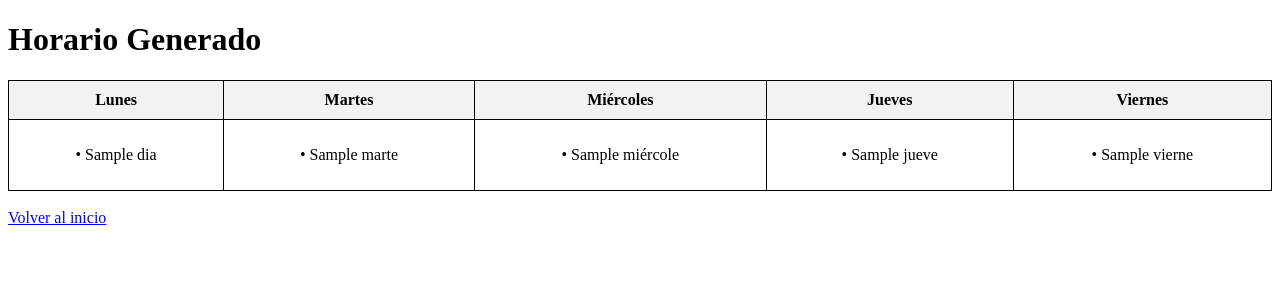
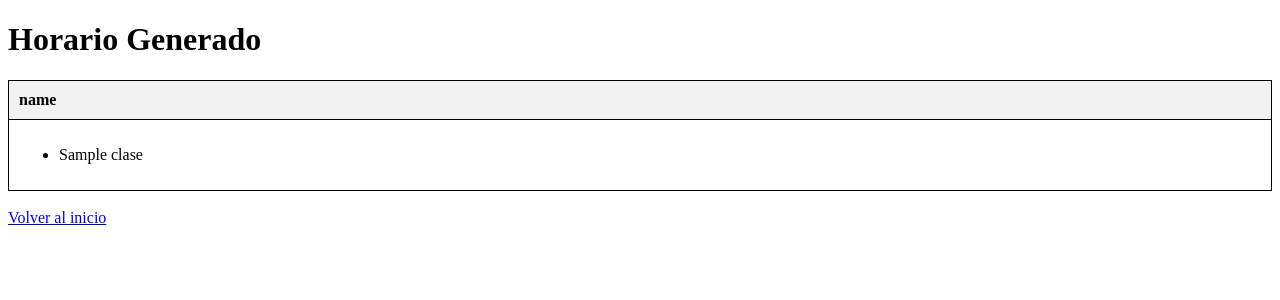
Before and after one commit to Ronni92/Desarrollo_Proyecto, a Flask app: template Calendario_Inteligente/frontend/templates/horario.html in a window 1280 px wide. Shown: the top 300 px of the page. Run offline with Flask 3, Linux system fonts and the light colour scheme; the template is opened without the code that fills it: most values are stand-ins (such as "Sample title", 1, 10 or a date in 2020).

Commit message:
Implementacion de IA deepsek

```diff
--- a/Calendario_Inteligente/backend/routes.py
+++ b/Calendario_Inteligente/backend/routes.py
@@ -2,23 +2,135 @@ from flask import Blueprint, render_template, request, redirect, url_for, sessio
 import pytesseract
 from PIL import Image
 import os
-import re
+import cv2
+import numpy as np
 from database import get_db_connection
+from dotenv import load_dotenv
+import openai
 
 # ==============================
-# 🔹 DEFINICIÓN DE BLUEPRINTS
+# 🔹 CARGAR CONFIGURACIONES Y API KEY
+# ==============================
+# Cargar la API Key desde .env
+# Cargar la API Key desde .env
+load_dotenv()
+DEEPSEEK_API_KEY = os.getenv("DEEPSEEK_API_KEY")
+
+# Configurar el cliente con la API de DeepSeek
+# Cargar la API Key desde .env
+load_dotenv()
+DEEPSEEK_API_KEY = os.getenv("DEEPSEEK_API_KEY")
+
+# Configurar OpenAI para usar DeepSeek
+openai.api_key = DEEPSEEK_API_KEY
+openai.base_url = "https://api.deepseek.com/v1"  # Asegurar que se usa la API de DeepSeek
+
+# Prueba de conexión con DeepSeek
+response = openai.ChatCompletion.create(
+    model="deepseek-chat",
+    messages=[{"role": "user", "content": "¿Cómo extraer texto de una imagen?"}]
+)
+
+# Mostrar la respuesta
+print(response["choices"][0]["message"]["content"])
+# ==============================
+# 🔹 BLUEPRINTS PARA RUTAS
 # ==============================
 eventos_bp = Blueprint("eventos", __name__)
 auth_bp = Blueprint("auth", __name__)
 
 # ==============================
-# 🔹 REGISTRO DE USUARIOS
+# 🔹 FUNCIONES DE PROCESAMIENTO
+# ==============================
+ALLOWED_EXTENSIONS = {"png", "jpg", "jpeg"}
+
+def allowed_file(filename):
+    """ Verifica si el archivo tiene una extensión permitida """
+    return "." in filename and filename.rsplit(".", 1)[1].lower() in ALLOWED_EXTENSIONS
+
+def preprocess_image(image_path):
+    """ Convierte la imagen a escala de grises y aplica binarización para mejorar OCR """
+    image = cv2.imread(image_path, cv2.IMREAD_GRAYSCALE)  # Escala de grises
+    _, thresh = cv2.threshold(image, 150, 255, cv2.THRESH_BINARY)  # Binarización
+    return thresh
+
+def limpiar_texto(texto):
+    """ Elimina líneas vacías y caracteres extraños del texto OCR """
+    lineas = texto.split("\n")
+    lineas_filtradas = [linea.strip() for linea in lineas if len(linea.strip()) > 5]
+    return "\n".join(lineas_filtradas)
+
+def procesar_texto_a_tabla(text):
+    """ Convierte el texto extraído en una tabla estructurada """
+    dias = ["Lunes", "Martes", "Miércoles", "Jueves", "Viernes"]
+    horario = {dia: [] for dia in dias}
+
+    lineas = text.split("\n")
+    dia_actual = None
+
+    for linea in lineas:
+        linea = linea.strip()
+        if not linea:
+            continue  # Omitir líneas vacías
+
+        for dia in dias:
+            if dia in linea:
+                dia_actual = dia  # Detectar el día en la línea y cambiar el contexto
+                break
+
+        if dia_actual:
+            horario[dia_actual].append(linea)
+
+    return horario
+
+# ==============================
+# 🔹 PROCESAMIENTO DE IMÁGENES Y OCR CON DEEPSEEK
+# ==============================
+@eventos_bp.route("/upload", methods=["GET", "POST"])
+def upload():
+    """ Subida de imágenes y procesamiento OCR usando DeepSeek """
+    if request.method == "POST":
+        if "file" not in request.files:
+            return "No se ha subido ninguna imagen", 400
+
+        file = request.files["file"]
+
+        if file.filename == "" or not allowed_file(file.filename):
+            return "Formato de imagen no permitido. Usa PNG o JPG", 400
+
+        upload_folder = "uploads"
+        os.makedirs(upload_folder, exist_ok=True)
+        filepath = os.path.join(upload_folder, file.filename)
+        file.save(filepath)
+
+        # Preprocesar la imagen antes de OCR
+        processed_image = preprocess_image(filepath)
+        text = pytesseract.image_to_string(Image.open(filepath), config='--psm 6')  # OCR tradicional
+        text = limpiar_texto(text)  # Limpieza del texto extraído
+
+        # Llamada a DeepSeek para mejorar la estructuración del texto
+        response = openai.ChatCompletion.create(
+            model="deepseek-chat",
+            messages=[
+                {"role": "system", "content": "Eres un asistente que organiza horarios de clases extraídos de imágenes."},
+                {"role": "user", "content": f"Organiza este horario en una estructura clara: {text}"}
+            ]
+        )
+        texto_mejorado = response["choices"][0]["message"]["content"]
+
+        # Convertir a tabla estructurada
+        horario = procesar_texto_a_tabla(texto_mejorado)
+
+        return render_template("horario.html", horario=horario)
+
+    return render_template("upload.html")
+
+# ==============================
+# 🔹 AUTENTICACIÓN DE USUARIOS
 # ==============================
 @auth_bp.route("/register", methods=["GET", "POST"])
 def register():
-    """
-    Maneja el registro de usuarios. Si el usuario ya existe, devuelve un mensaje de error.
-    """
+    """ Registro de usuarios """
     if request.method == "POST":
         username = request.form["username"]
         email = request.form["email"]
@@ -27,29 +139,23 @@ def register():
         conn = get_db_connection()
         cur = conn.cursor()
 
-        # Verifica si el usuario o email ya existen en la base de datos
         cur.execute("SELECT * FROM usuario WHERE username = %s OR email = %s", (username, email))
         if cur.fetchone():
             cur.close()
             conn.close()
             return "⚠ Usuario o correo ya registrado."
 
-        # Inserta el nuevo usuario
         cur.execute("INSERT INTO usuario (username, email, password) VALUES (%s, %s, %s)", (username, email, password))
         conn.commit()
-
         cur.close()
         conn.close()
         return redirect(url_for("auth.login"))
 
     return render_template("register.html")
 
-
 @auth_bp.route("/login", methods=["GET", "POST"])
 def login():
-    """
-    Maneja el inicio de sesión de los usuarios.
-    """
+    """ Inicio de sesión """
     if request.method == "POST":
         email = request.form["email"]
         password = request.form["password"]
@@ -57,101 +163,20 @@ def login():
         conn = get_db_connection()
         cur = conn.cursor()
 
-        # Busca el usuario en la base de datos
         cur.execute("SELECT id FROM usuario WHERE email = %s AND password = %s", (email, password))
         user = cur.fetchone()
-
         cur.close()
         conn.close()
 
         if user:
-            session["user_id"] = user[0]  # Guarda el ID del usuario en la sesión
+            session["user_id"] = user[0]
             return redirect(url_for("index"))
-
         return "⚠ Credenciales incorrectas."
 
     return render_template("login.html")
 
-
 @auth_bp.route("/logout")
 def logout():
-    """
-    Cierra la sesión del usuario y lo redirige a la página principal.
-    """
+    """ Cierre de sesión """
     session.pop("user_id", None)
     return redirect(url_for("index"))
-
-# ==============================
-# 🔹 SUBIDA Y PROCESAMIENTO DE IMÁGENES CON OCR
-# ==============================
-@eventos_bp.route("/upload", methods=["GET", "POST"])
-def upload():
-    """
-    Permite a los usuarios subir una imagen con su horario y extraer el texto con OCR.
-    Luego, genera una tabla con el horario clasificado por días de la semana.
-    """
-    if request.method == "POST":
-        if "file" not in request.files:
-            return "No se ha subido ninguna imagen", 400
-
-        file = request.files["file"]
-
-        if file.filename == "":
-            return "Archivo no válido", 400
-
-        # Guardar la imagen en la carpeta de uploads
-        upload_folder = "uploads"
-        os.makedirs(upload_folder, exist_ok=True)
-        filepath = os.path.join(upload_folder, file.filename)
-        file.save(filepath)
-
-        # Procesar la imagen con OCR
-        text = pytesseract.image_to_string(Image.open(filepath))
-
-        # Clasificar el texto en una tabla estructurada
-        horario = procesar_texto_a_tabla(text)
-
-        # Renderizar la tabla con el horario generado
-        return render_template("horario.html", horario=horario)
-
-    return render_template("upload.html")
-
-
-# ==============================
-# 🔹 PROCESAMIENTO DEL TEXTO EXTRAÍDO A UNA TABLA
-# ==============================
-def procesar_texto_a_tabla(text):
-    """
-    Convierte el texto extraído de la imagen en un diccionario estructurado de horarios.
-
-    Args:
-        text (str): Texto extraído de la imagen con OCR.
-
-    Returns:
-        dict: Diccionario con los días de la semana como claves y las materias como valores.
-    """
-    # Definir los días de la semana
-    dias = ["Lunes", "Martes", "Miércoles", "Jueves", "Viernes"]
-    horario = {dia: [] for dia in dias}  # Diccionario para almacenar el horario
-
-    # Separar el texto en líneas y procesarlo
-    lineas = text.split("\n")
-    dia_actual = None  # Almacenar el día actual mientras se recorren las líneas
-
-    for linea in lineas:
-        linea = linea.strip()  # Eliminar espacios en blanco extra
-
-        if not linea:
-            continue  # Saltar líneas vacías
-
-        # Detectar si la línea contiene un día de la semana
-        for dia in dias:
-            if re.search(rf"\b{dia}\b", linea, re.IGNORECASE):  # Buscar el nombre del día
-                dia_actual = dia
-                break
-
-        # Si ya identificamos un día, asociamos las clases a ese día
-        if dia_actual and dia_actual not in linea:
-            horario[dia_actual].append(linea)
-
-    return horario
--- a/Calendario_Inteligente/frontend/templates/horario.html
+++ b/Calendario_Inteligente/frontend/templates/horario.html
@@ -2,59 +2,44 @@
 <html lang="es">
 <head>
     <meta charset="UTF-8">
-    <meta name="viewport" content="width=device-width, initial-scale=1.0">
     <title>Horario Generado</title>
     <style>
         table {
             width: 100%;
             border-collapse: collapse;
-            text-align: center;
         }
         th, td {
             border: 1px solid black;
             padding: 10px;
+            text-align: left;
+            vertical-align: top;
         }
         th {
             background-color: #f2f2f2;
         }
-        ul {
-            list-style-type: none;
-            padding: 0;
-        }
-        li {
-            margin: 5px 0;
-        }
     </style>
 </head>
 <body>
-
     <h1>Horario Generado</h1>
-
     <table>
         <tr>
-            <!-- Encabezado con los días en forma horizontal -->
-            <th>Lunes</th>
-            <th>Martes</th>
-            <th>Miércoles</th>
-            <th>Jueves</th>
-            <th>Viernes</th>
+            {% for dia in horario.keys() %}
+                <th>{{ dia }}</th>
+            {% endfor %}
         </tr>
         <tr>
-            <!-- Clases organizadas bajo cada día -->
-            {% for dia in ["Lunes", "Martes", "Miércoles", "Jueves", "Viernes"] %}
+            {% for dia, clases in horario.items() %}
                 <td>
                     <ul>
-                        {% for clase in horario[dia] %}
-                            <li>• {{ clase }}</li>
+                        {% for clase in clases %}
+                            <li>{{ clase }}</li>
                         {% endfor %}
                     </ul>
                 </td>
             {% endfor %}
         </tr>
     </table>
-
     <br>
     <a href="/">Volver al inicio</a>
-
 </body>
 </html>
```
Also changed, not shown: Calendario_Inteligente/backend/uploads/calendario_semanal_talleres.jpg (added), Calendario_Inteligente/backend/uploads/mi-horario-de-clases.png (added), 1 other file.
